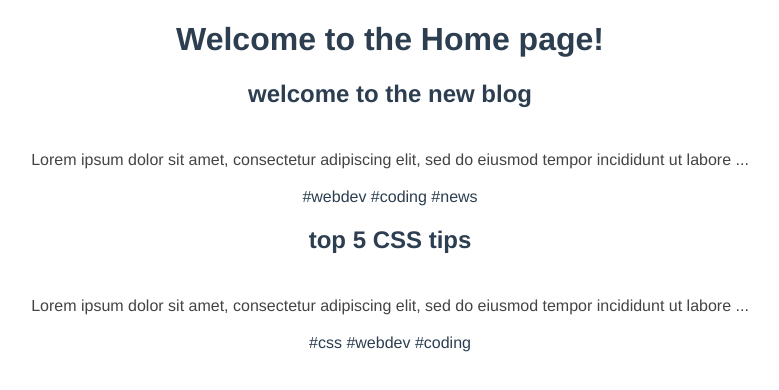
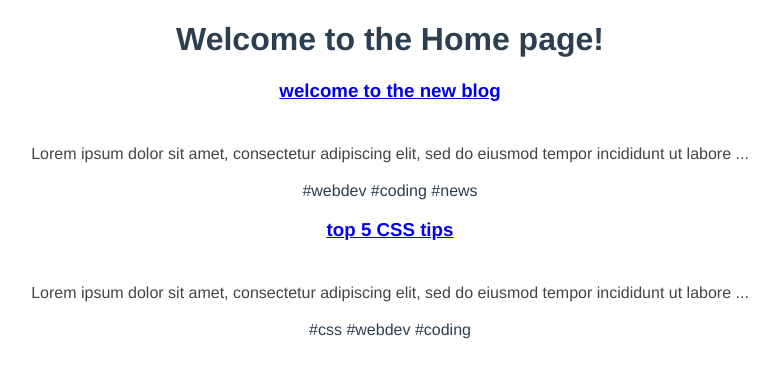
Before and after one commit to DiegoVargasM/Vue_Lessons, a Vue app in the folder L5-Composition-API/dojo-blog/: page / in a window 1280 px wide. Shown: the top 390 px of the page, without its empty margins (250-1029 px from the left). Built offline with nearby package versions, Linux system fonts and the light colour scheme; data requests are answered from the project's data file.

Commit message:
Add router-link to post title

```diff
--- a/L5-Composition-API/dojo-blog/src/components/SinglePost.vue
+++ b/L5-Composition-API/dojo-blog/src/components/SinglePost.vue
@@ -1,6 +1,8 @@
 <template>
   <div class="post">
-    <h2>{{ post.title }}</h2>
+    <router-link :to="{ name: 'Details', params: { id: post.id } }">
+      <h3>{{ post.title }}</h3>
+    </router-link>
     <p>{{ snippet }}</p>
     <span v-for="tag in post.tags" :key="tag"> #{{ tag }} </span>
   </div>
```
